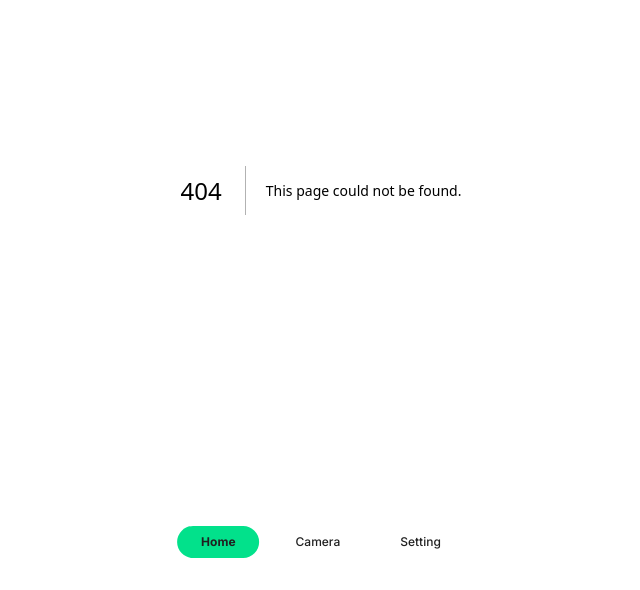
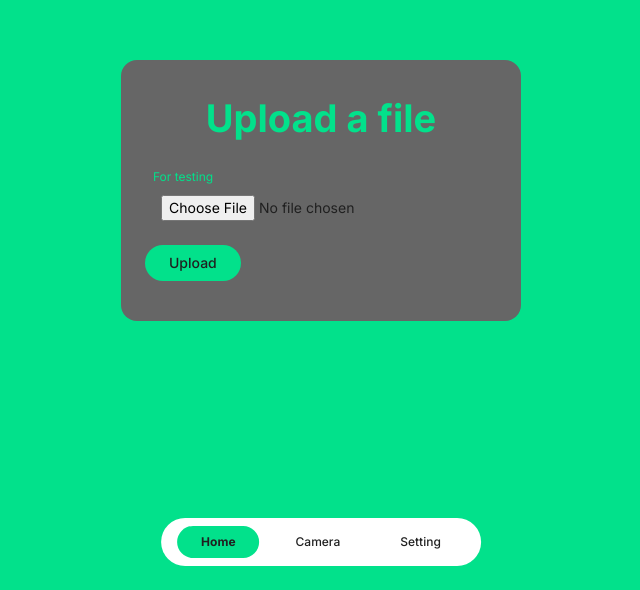
Before and after one commit to cvasingh/group56, a Next.js app: page /upload in a window 1280 px wide. Before the commit this address had no page. Shown: the part 210-800 px from the top of the page, without its empty margins (319-959 px from the left). Built offline with nearby package versions, Linux system fonts and the light colour scheme.

Commit message:
bug fixed

```diff
--- /dev/null
+++ b/src/app/upload/page.js
@@ -0,0 +1,38 @@
+"use client"
+import axios from "axios";
+import { useState } from "react";
+
+export default function Upload() {
+    const [lyf, setLyf] = useState(0);
+
+    const submitForm = (e) => {
+        // const file = e.target.files[0];
+        console.log(e.target.files[0]);
+        // const formData = new FormData();
+        // formData.append("file", file);
+        // axios.post(`http://18.119.29.1:3000/`, file)
+        //     .then(res => alert(JSON.stringify(res.data)))
+        e.preventDefault();
+    }
+    const handleUpload = (e) => {
+        console.log(e);
+        const formData = new FormData();
+        formData.append("document", e);
+        axios.post(`http://18.119.29.1:3000/upload`, formData)
+            .then(res => alert(JSON.stringify(res.data)))
+    }
+    return (
+        <div className="h-screen w-screen bg-[#02e18b] flex justify-center items-center">
+            <div className="w-[calc(100%-64px)] max-w-[400px] px-6 py-10 rounded-2xl bg-[#666] text-[#202020]">
+                <p className="heading mt-3">Upload a file</p>
+                <form onSubmit={submitForm} id="log_in">
+                    <div className="my-4">
+                        <label className="m-2 text-xs">For testing</label>
+                        <input type="file" className="py-2 px-4 text-sm rounded-full w-11/12" onChange={(e) => handleUpload(e.target.files[0])} />
+                    </div>
+                    <button type="submit" className="rounded-full py-2 px-6 text-sm bg-[#02e18b] font-medium mx-auto">Upload</button>
+                </form>
+            </div>
+        </div>
+    )
+}
--- a/src/components/BottomNavBar.js
+++ b/src/components/BottomNavBar.js
@@ -9,7 +9,7 @@ export default function BottomNavBar() {
             {[
                 { name: 'Home', link: '/' },
                 { name: 'Camera', link: '/scan' },
-                { name: 'Setting', link: '/update' }
+                { name: 'Setting', link: '/upload' }
             ].map((ele, i) =>
                 <NavBottom key={i} active={active === i} setActive={() => setActive(i)} ele={ele} />
             )}
```
Also changed, not shown: package.json (line endings or trailing spaces).
